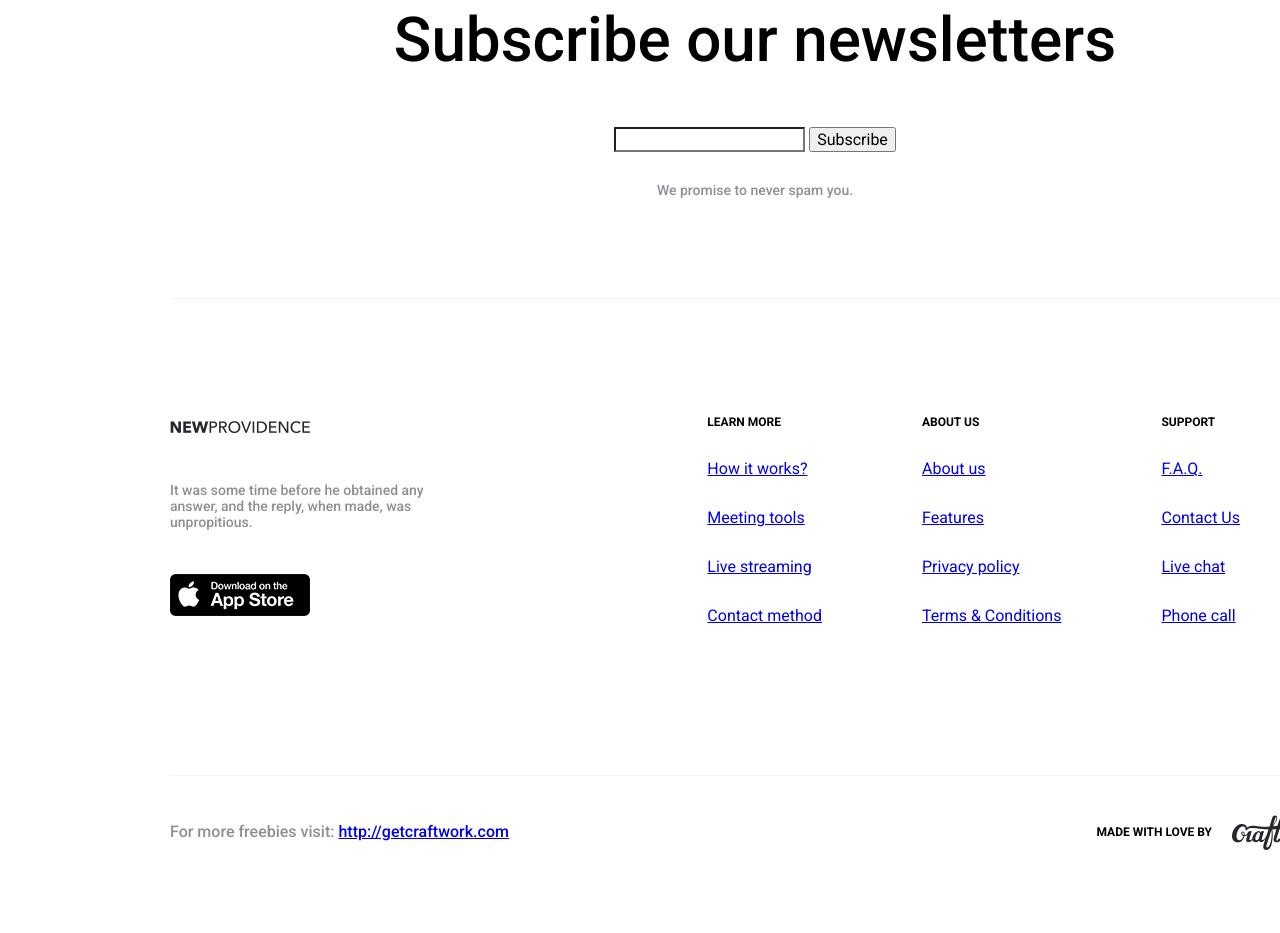
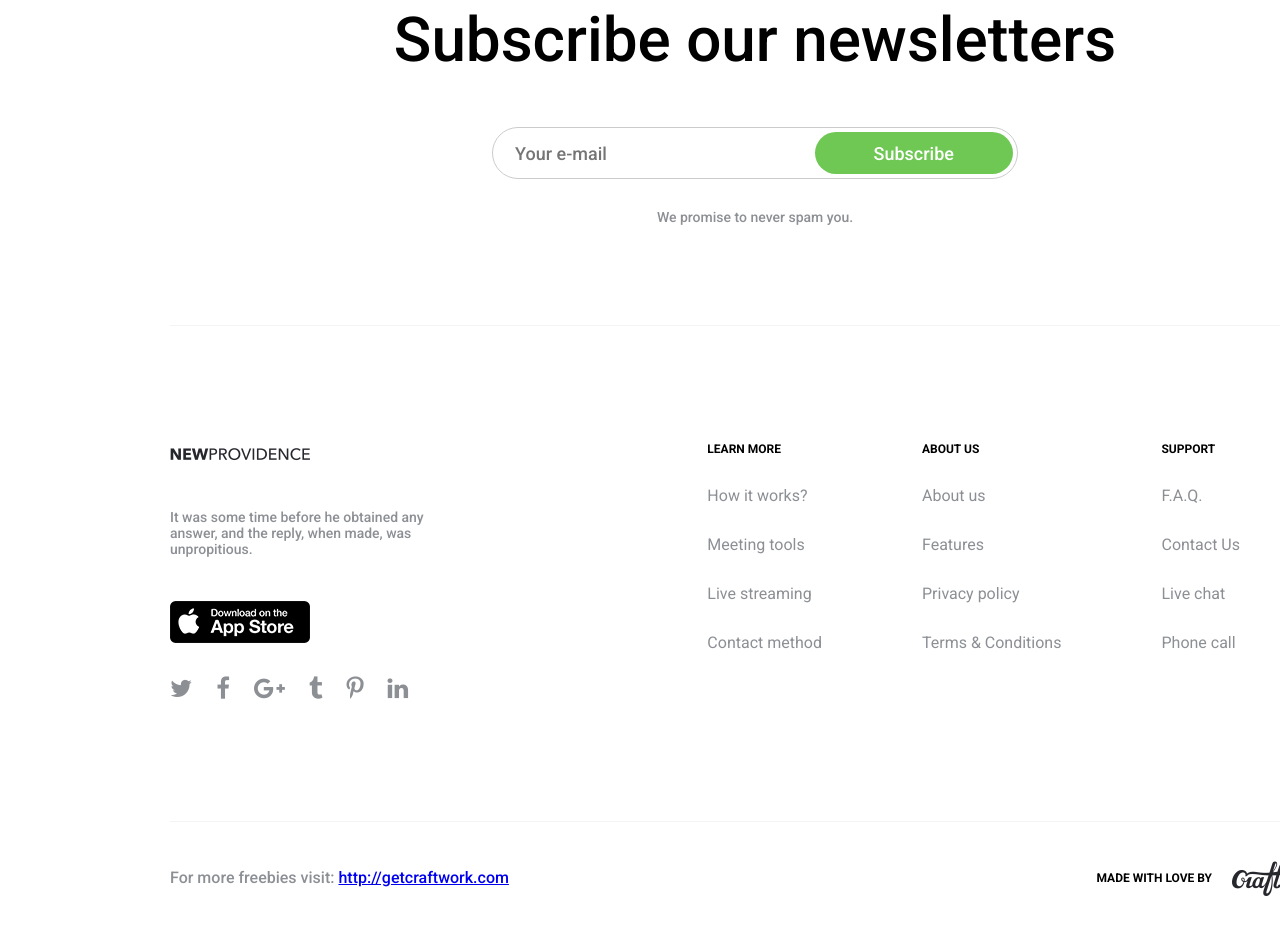
Before and after one commit to pitchin-dev/new-providence, a website: page index.html in a window 1280 px wide. Shown: the part 7075-8008 px from the top of the page. Before the commit the page ends 7962 px from the top, so only its background shows below. Drawn offline with Linux system fonts and the light colour scheme.

Commit message:
Update index.html

```diff
--- a/index.html
+++ b/index.html
@@ -180,9 +180,9 @@
         <div class="invite__inner animated wow fadeInUp">
           <h3 class="invite__subtitle">NewProvidence</h3>
           <h2 class="invite__header">Get it to your smartphone</h2>
-          <form class="invite__form">
-            <input type="text" class="invite__input">
-            <button class="invite__btn">Send Invite</button>
+          <form class="invite__form form">
+            <input type="text" class="invite__input form__input">
+            <button class="invite__btn form__btn">Send Invite</button>
           </form>
           <h3 class="invite__subtitle">or Download From</h3>
           <a href="#" class="apple__btn">
@@ -236,7 +236,7 @@
       <div class="container">
         <div class="plan__inner">
 
-          <div class="plan__choose">
+          <div class="plan__choose animated wow fadeInUp" data-wow-delay=".1s">
             <h2 class="plan__choose__header">Choose your perfect plan</h2>
             <span class="plan__choose__subtitle">You are</span>
             <div class="toggle-container cf">
@@ -254,22 +254,22 @@
           </div>
 
           <div class="plan__items">
-            <div class="plan__item">
+            <div class="plan__item animated wow fadeInUp active" data-wow-delay=".2s">
               <h3 class="plan__item__header">Starter</h3>
               <div class="plan__item__price">Free</div>
               <h4 class="plan__item__subtitle">Build your schedule every day</h4>
-              <div class="plan__item__feature">Unlimited events</div>
-              <div class="plan__item__feature">Connect Dropbox&Everynote</div>
+              <div class="plan__item__feature"><i class="fa fa-check"></i>Unlimited events</div>
+              <div class="plan__item__feature"><i class="fa fa-check"></i>Connect Dropbox&Everynote</div>
               <button class="plan__item__btn">Get Started</button>
             </div>
 
-            <div class="plan__item">
+            <div class="plan__item animated wow fadeInUp" data-wow-delay=".3s">
               <h3 class="plan__item__header">Pro</h3>
               <div class="plan__item__price">$4.99</div>
               <h4 class="plan__item__subtitle">Make your life better</h4>
-              <div class="plan__item__feature">Unlimited events</div>
-              <div class="plan__item__feature">Connect Dropbox&Everynote</div>
-              <div class="plan__item__feature">Personal assistant</div>
+              <div class="plan__item__feature"><i class="fa fa-check"></i>Unlimited events</div>
+              <div class="plan__item__feature"><i class="fa fa-check"></i>Connect Dropbox&Everynote</div>
+              <div class="plan__item__feature"><i class="fa fa-check"></i>Personal assistant</div>
               <button class="plan__item__btn">Make me a Pro</button>
             </div>
           </div>
@@ -281,11 +281,11 @@
 
     <section class="section section--subscribe">
       <div class="container">
-        <div class="subscribe__inner">
+        <div class="subscribe__inner animated wow fadeInUp">
           <h2 class="subscribe__header">Subscribe our newsletters</h2>
-          <form class="subscribe__form">
-            <input type="text" class="subscribe__input">
-            <button class="subscribe__btn">Subscribe</button>
+          <form class="subscribe__form form">
+            <input type="text" class="subscribe__input form__input" placeholder="Your e-mail">
+            <button class="subscribe__btn form__btn">Subscribe</button>
           </form>
           <span class="subscribe__spam">We promise to never spam you.</span>
         </div>
@@ -299,69 +299,74 @@
 
       <div class="footer__info">
 
-        <div class="footer__info__social">
+        <div class="footer__info__social animated wow fadeInUp" data-wow-delay=".1s">
           <img src="images/logo.png" alt="footer-logo" class="footer__info__social__logo"></img>
           <p class="footer__info__social__text">
             It was some time before he obtained any answer, and the reply, when made, was unpropitious.
           </p>
           <a href="#" class="apple__btn"><img src="images/app-store-download.png" alt="app-store" class="apple__btn__img"></a>
           <div class="footer__info__social__icons">
-
+            <a href="#"><i class="fa fa-twitter"></i></a>
+            <a href="#"><i class="fa fa-facebook"></i></a>
+            <a href="#"><i class="fa fa-google-plus"></i></a>
+            <a href="#"><i class="fa fa-tumblr"></i></a>
+            <a href="#"><i class="fa fa-pinterest-p"></i></a>
+            <a href="#"><i class="fa fa-linkedin"></i></a>
           </div>
         </div>
 
         <div class="footer__info__columns">
 
-          <div class="footer__info__column">
+          <div class="footer__info__column animated wow fadeInUp" data-wow-delay=".1s">
             <h4 class="footer__info__column__header">Learn More</h4>
               <ul class="footer__info__column__list">
                 <li class="footer__info__column__list__item">
-                  <a href="#" class="footer__info__column__list__item">How it works?</a>
+                  <a href="#" class="footer__info__column__list__item__link">How it works?</a>
                 </li>
                 <li class="footer__info__column__list__item">
-                  <a href="#" class="footer__info__column__list__item">Meeting tools</a>
+                  <a href="#" class="footer__info__column__list__item__link">Meeting tools</a>
                 </li>
                 <li class="footer__info__column__list__item">
-                  <a href="#" class="footer__info__column__list__item">Live streaming</a>
+                  <a href="#" class="footer__info__column__list__item__link">Live streaming</a>
                 </li>
                 <li class="footer__info__column__list__item">
-                  <a href="#" class="footer__info__column__list__item">Contact method</a>
+                  <a href="#" class="footer__info__column__list__item__link">Contact method</a>
                 </li>
               </ul>
           </div><!--column-->
 
-          <div class="footer__info__column">
+          <div class="footer__info__column animated wow fadeInUp" data-wow-delay=".2s">
             <h4 class="footer__info__column__header">About us</h4>
               <ul class="footer__info__column__list">
                 <li class="footer__info__column__list__item">
-                  <a href="#" class="footer__info__column__list__item">About us</a>
+                  <a href="#" class="footer__info__column__list__item__link">About us</a>
                 </li>
                 <li class="footer__info__column__list__item">
-                  <a href="#" class="footer__info__column__list__item">Features</a>
+                  <a href="#" class="footer__info__column__list__item__link">Features</a>
                 </li>
                 <li class="footer__info__column__list__item">
-                  <a href="#" class="footer__info__column__list__item">Privacy policy</a>
+                  <a href="#" class="footer__info__column__list__item__link">Privacy policy</a>
                 </li>
                 <li class="footer__info__column__list__item">
-                  <a href="#" class="footer__info__column__list__item">Terms & Conditions</a>
+                  <a href="#" class="footer__info__column__list__item__link">Terms & Conditions</a>
                 </li>
               </ul>
           </div><!--column-->
 
-          <div class="footer__info__column">
+          <div class="footer__info__column animated wow fadeInUp" data-wow-delay=".3s">
             <h4 class="footer__info__column__header">Support</h4>
               <ul class="footer__info__column__list">
                 <li class="footer__info__column__list__item">
-                  <a href="#" class="footer__info__column__list__item">F.A.Q.</a>
+                  <a href="#" class="footer__info__column__list__item__link">F.A.Q.</a>
                 </li>
                 <li class="footer__info__column__list__item">
-                  <a href="#" class="footer__info__column__list__item">Contact Us</a>
+                  <a href="#" class="footer__info__column__list__item__link">Contact Us</a>
                 </li>
                 <li class="footer__info__column__list__item">
-                  <a href="#" class="footer__info__column__list__item">Live chat</a>
+                  <a href="#" class="footer__info__column__list__item__link">Live chat</a>
                 </li>
                 <li class="footer__info__column__list__item">
-                  <a href="#" class="footer__info__column__list__item">Phone call</a>
+                  <a href="#" class="footer__info__column__list__item__link">Phone call</a>
                 </li>
               </ul>
           </div><!--column-->
@@ -369,7 +374,7 @@
         </div><!--columns-->
       </div><!--footer-info-->
 
-      <div class="footer__copyright">
+      <div class="footer__copyright animated wow fadeInUp" data-wow-delay=".4s">
         <p class="footer__copyright__visit">
           For more freebies visit: <a href="#" class="footer__copyright__visit__link">http://getcraftwork.com</a>
         </p>
```
